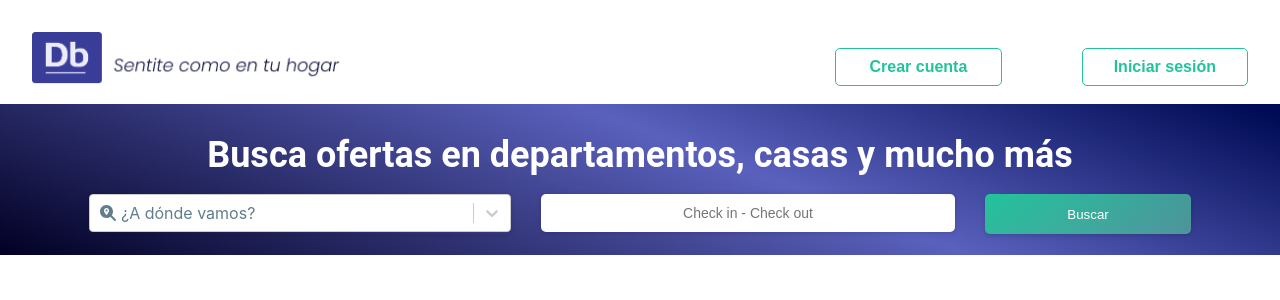
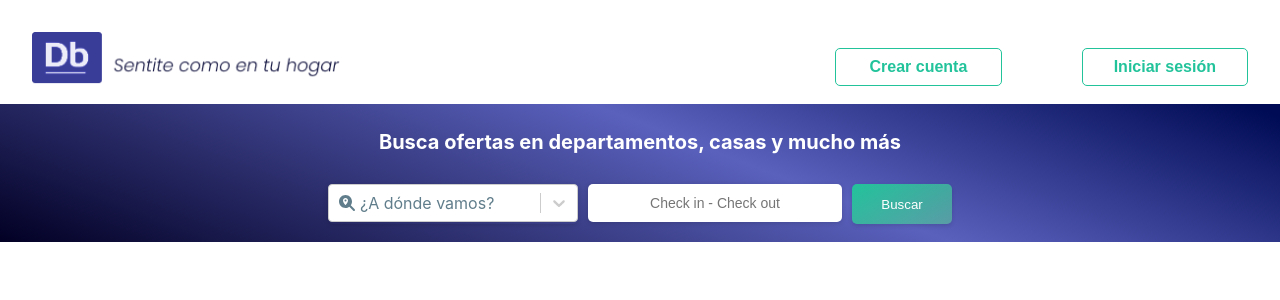
Before and after one commit to Camilodoncel/ProyectoDH, a React (Create React App) app in the folder frontend/: page / in a window 1280 px wide. Shown: the top 300 px of the page. Built offline with nearby package versions, Linux system fonts and the light colour scheme.

Commit message:
Add searcher 100% responsive

```diff
--- a/frontend/src/components/Searcher/CalendarStyled.js
+++ b/frontend/src/components/Searcher/CalendarStyled.js
@@ -1,4 +1,5 @@
 import styled from "styled-components";
+import { faLocationDot } from "@fortawesome/free-solid-svg-icons";
 export const CalendarStyled = styled.div`
   .inputBox{
      background-color:#FFFFFF;
@@ -7,11 +8,15 @@
      font-size: 14px;
      font-weight: 500;
      border-radius: 5px;
-     width: 410px;
+     border-color: none;
+     width: 340px;
      height: 36px;
      box-shadow: 0px 1px 5px rgba(0, 0, 0, 0.15);
      text-align: center;
      position: relative;
+  }
+  .inputBox:active{
+    border-color: red !important;
   }
   .rdrDateDisplay{
     color: rgb(34,195,155) !important;
@@ -20,6 +25,12 @@
     color: rgb(34,195,155) !important;
   }
   .rdrStartEdge{
+    color: rgb(34,195,155) !important;
+  }
+  .rdrEndEdge{
+    color: rgb(34,195,155) !important;
+  }
+  .rdrInRange{
     color: rgb(34,195,155) !important;
   }
   .rdrDayEndPreview{
@@ -47,7 +58,126 @@
   .rdrDayNumber{
     color: rgb(34,195,155) !important;
   }
+  .rdrDayHovered{
+    color: rgb(34,195,155) !important;
+  }
+  .rdrDayActive{
+    color: rgb(34,195,155) !important;
+  }
   span .rdrDayNumber{
     color: rgb(34,195,155) !important;
   }
+.rdrDateDisplayWrapper{
+  width: 340px;
+  border: none;
+  box-shadow: 0px 4px 4px rgba(0, 0, 0, 0.25);
+}
+.rdrMonthAndYearWrapper{
+  width: 340px;
+  border:none;
+  box-shadow: 0px 4px 4px rgba(0, 0, 0, 0.25);
+}
+.rdrMonthPicker{
+  color: rgb(34,195,155) !important;
+}
+
+.rdrMonthAndYearWrapper{
+  width: 340px;
+  border-bottom:none;
+  box-shadow: 0px 4px 4px rgba(0, 0, 0, 0.25);
+}
+.rdrMonth{
+  width: 320px;
+  border:none;
+  border-radius: 0 0 20px 20px;
+  box-shadow: 0px 4px 4px rgba(0, 0, 0, 0.25);
+}
+
+@media(min-width:376px ){
+  .inputBox{
+      background-color:#FFFFFF;
+     color:#607D8B;
+     border:none;
+     font-size: 14px;
+     font-weight: 500;
+     border-radius: 5px;
+     border-color: none;
+     width: 345px;
+     margin-rigth: 20px;
+     height: 36px;
+     box-shadow: 0px 1px 5px rgba(0, 0, 0, 0.15);
+     text-align: center;
+     position: relative;
+  }
+  .rdrDateDisplayWrapper{
+  width: 340px;
+  border:none;
+  box-shadow: 0px 4px 4px rgba(0, 0, 0, 0.25);
+}
+.rdrMonthAndYearWrapper{
+  width: 340px;
+  border:none;
+  box-shadow: 0px 4px 4px rgba(0, 0, 0, 0.25);
+}
+.rdrMonthPicker{
+  color: rgb(34,195,155) !important;
+}
+
+.rdrMonthAndYearWrapper{
+  width: 342px;
+  border:none;
+  box-shadow: 0px 4px 4px rgba(0, 0, 0, 0.25);
+}
+.rdrMonth{
+  width: 320px;
+  height: 223px;
+  border: none;
+  border-radius: 0 0 20px 20px;
+  box-shadow: 0px 4px 4px rgba(0, 0, 0, 0.25);
+}
+}
+@media(min-width:640px ){
+  .inputBox{
+      background-color:#FFFFFF;
+     color:#607D8B;
+     border:none;
+     font-size: 14px;
+     font-weight: 500;
+     border-radius: 5px;
+     border-color: none;
+     width: 250px;
+     margin-rigth: 20px;
+     height: 36px;
+     box-shadow: 0px 1px 5px rgba(0, 0, 0, 0.15);
+     text-align: center;
+     position: 375;
+  }
+  .rdrDateDisplayWrapper{
+  width: 260px;
+  border:none;
+  box-shadow: 0px 4px 4px rgba(0, 0, 0, 0.25);
+}
+.rdrMonthAndYearWrapper{
+  width: 260px;
+  border:none;
+  box-shadow: 0px 4px 4px rgba(0, 0, 0, 0.25);
+}
+.rdrMonthPicker{
+  color: rgb(34,195,155) !important;
+}
+
+.rdrMonthAndYearWrapper{
+  width: 260px;
+  border:none;
+  box-shadow: 0px 4px 4px rgba(0, 0, 0, 0.25);
+}
+.rdrMonth{
+  width: 240px;
+  height: 223px;
+  border: none;
+  border-radius: 0 0 20px 20px;
+  box-shadow: 0px 4px 4px rgba(0, 0, 0, 0.25);
+}
+}
+
 `
--- a/frontend/src/components/Searcher/DateRangeComp.js
+++ b/frontend/src/components/Searcher/DateRangeComp.js
@@ -47,15 +47,15 @@
   return (
     <CalendarStyled>
     <div className="calendarWrap" >
-
+      <div className='iconInput'>
       <input
           placeholder={("Check in - Check out"
           )}
           className="inputBox"
           readOnly
           onClick={ () => setOpen(open => !open) }
-
         />
+      </div>
 
 
       <div ref={refOne}>
--- a/frontend/src/components/Searcher/Searcher.js
+++ b/frontend/src/components/Searcher/Searcher.js
@@ -11,87 +11,6 @@
   SearcherStyled
 } from "./SearcherStyled.js";
 
-// const styles = {
-//   searcher: {
-//     maxWidth: "100%",
-//     minWidth: "100%",
-//     minHeight: "151px",
-//     maxHeight: "151px",
-//     display: "flex",
-//     flexDirection: "column",
-//     alignItems: "center",
-//     flexWrap: "wrap",
-//     // backgroundColor: "#5a61bd",
-//     background: "rgb(2,0,36)",
-//     background:
-//       "linear-gradient(21deg, rgba(2,0,36,1) 0%, rgba(90,97,189,1) 58%, rgba(0,11,85,1) 98%)",
-//     color: "white",
-//   },
-
-//   form: {
-//     display: "flex",
-//     flexWrap: "wrap",
-//     justifyContent: "center",
-//     gap: "30px",
-//     marginBottom: "20px",
-//     position: "absolute",
-//     marginTop: "80px",
-//   },
-//   select: {
-//     maxWidth: "422px",
-//     minWidth: "422px",
-//     minHeight: "40px",
-//     maxHeight: "40px",
-//     color: "Black",
-//     boxShadow: "0px 1px 5px rgba(0, 0, 0, 0.15)",
-//     borderRadius: "5px",
-//   },
-//   icons: {
-//     color: "#607D8B",
-//   },
-//   selectLocation: {
-//     display: "flex",
-//     flexDirection: "row",
-//     gap: "10px",
-//     alignItems: "center",
-//     boxSizing: "border-box",
-//     border: "1px solid #F3F1ED",
-//     boxShadow: "0px 0px 0px rgba(0, 0, 0, 0.15)",
-//     borderRadius: "0px 0px 0px 0px",
-//   },
-//   cities: {
-//     display: "flex",
-//     flexDirection: "column",
-//     fontSize: "13px",
-//     fontWeight: "bold",
-//   },
-//   country: {
-//     fontWeight: "lighter",
-//     fontSize: "11px",
-//   },
-//   selectLabel: {
-//     color: "#607D8B",
-//     fontWeight: "normal",
-//     fontSize: "14px",
-//     fontWeight: "500",
-//     marginLeft: "8px",
-//   },
-//   button: {
-//     // backgroundColor:"#efecbb",
-//     background: "rgb(34,195,155)",
-//     background:
-//       "linear-gradient(149deg, rgba(34,195,155,1) 0%, rgba(92,185,159,0.6895133053221288) 100%)",
-//     color: "white",
-//     border: "none",
-//     borderRadius: "5px",
-//     maxWidth: "206px",
-//     minWidth: "206px",
-//     maxHeight: "40px",
-//     minHeight: "40px",
-//     boxShadow: "0px 2px 4px rgba(0, 0, 0, 0.12)",
-//   },
-// };
-
 function Searcher() {
   const handSelectChange = ({ value }) => {
     console.log(value);
@@ -99,10 +18,10 @@
 
   return (
     <SearcherStyled>
-      <section className="searcher" /*style={styles.searcher}*/>
+      <section className="searcher">
         <h1>Busca ofertas en departamentos, casas y mucho más</h1>
-        <form /*style={styles.form}*/>
-          <div className="location" /*style={styles.select}*/>
+        <form>
+          <div className="location">
             <Select
               defaultValue={{
                 label: (
@@ -110,26 +29,24 @@
                     <FontAwesomeIcon
                       className="icon"
                       icon={faMagnifyingGlassLocation}
-                      /*style={styles.icons}*/
                     />
-                    <span className="selectLabel"/*style={styles.selectLabel}*/>¿A dónde vamos? </span>
+                    <span className="selectLabel">¿A dónde vamos? </span>
                   </>
                 ),
                 value: "default",
               }}
               options={cities.map((city) => ({
                 label: (
-                  <div className="selectLocation" /*style={styles.selectLocation}*/>
+                  <div className="selectLocation">
                     <div>
                       <FontAwesomeIcon
                         icon={faLocationDot}
                         className="icon"
-                        /*style={styles.icons}*/
                       />
                     </div>
-                    <div className="cities" /*style={styles.cities}*/>
+                    <div className="cities">
                       <span> {city.city} </span>{" "}
-                      <span  className="country"/*style={styles.country}*/> {city.country}</span>
+                      <span  className="country"> {city.country}</span>
                     </div>
                   </div>
                 ),
@@ -139,7 +56,7 @@
             />
           </div>
           <DateRangeComp className="Calendar" />
-          <button className="search" /*style={styles.button}*/>Buscar</button>
+          <button className="search">Buscar</button>
         </form>
       </section>
     </SearcherStyled>
--- a/frontend/src/components/Searcher/SearcherStyled.js
+++ b/frontend/src/components/Searcher/SearcherStyled.js
@@ -1,7 +1,89 @@
 import styled from 'styled-components';
 
 export const SearcherStyled = styled.div`
-  section{
+     section{
+    display: flex;
+    width: 100%;
+    height: 263px;
+    margin: 0px 0px;
+    background: rgb(2,0,36);
+    background: linear-gradient(21deg, rgba(2,0,36,1) 0%, rgba(90,97,189,1) 58%, rgba(0,11,85,1) 98%);
+    flex-direction: column;
+    align-items: center;
+    position: relative;
+    flex-wrap: wrap;
+     }
+
+    form{
+    display: flex;
+    flex-direction: column;
+    gap: 11px;
+    position: absolute;
+    margin-top:120px;
+    }
+
+    h1{
+    color:White;
+    font-size: 23px;
+    weight: 700;
+    line-height: 42.19px;
+    text-align: center;
+     }
+     .location{
+     width: 345px;
+     height: 36px;
+     color: Black;
+     box-shadow: 0px 1px 5px rgba(0, 0, 0, 0.15);
+     border-radius: 5px;
+  }
+  .icon{
+     color: #607D8B;
+     margin-right: 5px;
+  }
+
+  .selectLabel{
+     color: #607D8B;
+     font-weight: normal;
+     font-size: 16px;
+     font-eight: 500;
+     margin-left: 0px;
+  }
+
+  .selectLocation{
+     display: flex;
+     flexDirection: row;
+     gap: 10px;
+     align-items: center;
+     box-sizing: border-box;
+     border: 1px solid #F3F1ED;
+     box-shadow: 0px 0px 0px rgba(0, 0, 0, 0.15);
+     border-radius: 0px 0px 5px 5px
+
+  }
+  .cities{
+     display: flex;
+     flex-direction: column;
+     font-size: 13px;
+     font-weight: bold;
+  }
+  .country{
+     font-weight: lighter;
+     fontSize: 11px;
+  }
+
+  .search{
+     background:rgb(34,195,155);
+     background: linear-gradient(149deg, rgba(34,195,155,1) 0%, rgba(92,185,159,0.6895133053221288) 100%);
+     color: white;
+     border: none;
+     border-radius: 5px;
+     width: 345px;
+     height: 40px;
+     box-shadow: 0px 2px 4px rgba(0, 0, 0, 0.12);
+  }
+
+  @media(min-width:376px ){
+     section{
     display: flex;
     width: 100%;
     height: 151px;
@@ -13,12 +95,12 @@
     position: relative;
     flex-wrap: wrap;
   }
+
   h1{
     color:White;
     font-size: 36px;
     weight: 700;
     line-height: 42.19px;
-    font-family: roboto;
   }
   form{
     display: flex;
@@ -79,4 +161,86 @@
      height: 40px;
      box-shadow: 0px 2px 4px rgba(0, 0, 0, 0.12);
   }
+  @media(min-width:640px ){
+     section{
+    display: flex;
+    width: 100%;
+    height: 138px;
+    margin: 0px 0px;
+    background: red;
+    background: rgb(2,0,36);
+    background: linear-gradient(21deg, rgba(2,0,36,1) 0%, rgba(90,97,189,1) 58%, rgba(0,11,85,1) 98%);
+    flex-direction: column;
+    align-items: center;
+    position: relative;
+    flex-wrap: wrap;
+  }
+
+  h1{
+    color:White;
+    font-size: 20px;
+    weight: 700;
+    line-height: 42.19px;
+  }
+  form{
+    display: flex;
+    flex-direction: row;
+    gap: 10px;
+    position: absolute;
+    margin-top:80px;
+  }
+  .location{
+     width: 250px;
+     height: 40px;
+     color: Black;
+     box-shadow: 0px 1px 5px rgba(0, 0, 0, 0.15);
+     border-radius: 5px;
+  }
+  .icon{
+     color: #607D8B;
+     margin-right: 5px;
+  }
+
+  .selectLabel{
+     color: #607D8B;
+     font-weight: normal;
+     font-size: 16px;
+     font-eight: 500;
+     margin-left: 0px;
+  }
+
+  .selectLocation{
+     display: flex;
+     flexDirection: row;
+     gap: 10px;
+     align-items: center;
+     box-sizing: border-box;
+     border: 1px solid #F3F1ED;
+     box-shadow: 0px 0px 0px rgba(0, 0, 0, 0.15);
+     border-radius: 0px 0px 5px 5px
+
+  }
+  .cities{
+     display: flex;
+     flex-direction: column;
+     font-size: 13px;
+     font-weight: bold;
+  }
+  .country{
+     font-weight: lighter;
+     fontSize: 11px;
+  }
+
+  .search{
+     background:rgb(34,195,155);
+     background: linear-gradient(149deg, rgba(34,195,155,1) 0%, rgba(92,185,159,0.6895133053221288) 100%);
+     color: white;
+     border: none;
+     border-radius: 5px;
+     width: 100px;
+     height: 40px;
+     box-shadow: 0px 2px 4px rgba(0, 0, 0, 0.12);
+  }
+
+  }
 `
```
Lines whose indentation alone changed are shown as unchanged.
